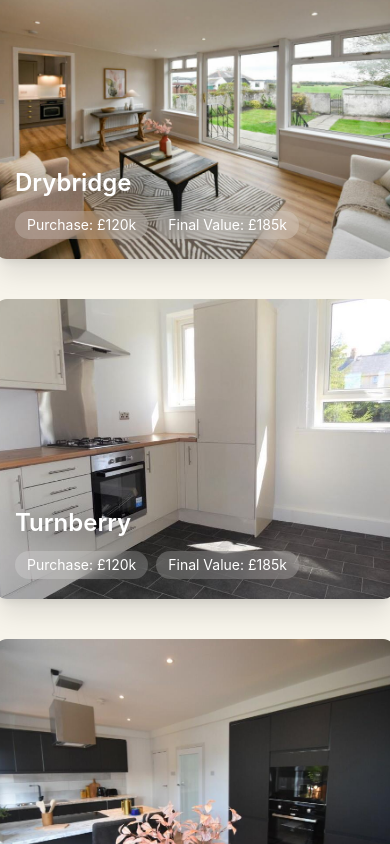
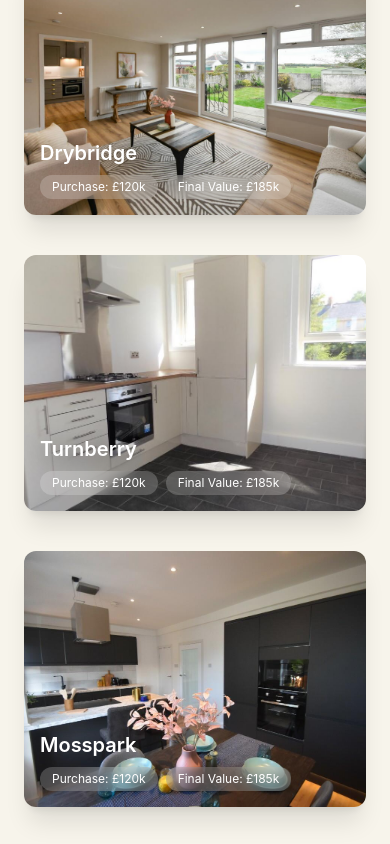
Before and after one commit to vladmytko/homesforsapience, a React (Vite) app: page /case-studies in a window 390 px wide. Shown: the part 840-1684 px from the top of the page. Built offline with nearby package versions, Linux system fonts and the light colour scheme.

Commit message:
case stydies page is adjusted to mobile/tablet view

```diff
--- a/src/pages/CaseStudies.jsx
+++ b/src/pages/CaseStudies.jsx
@@ -3,7 +3,7 @@ import { Link } from "react-router-dom";
 import Navbar from "../components/ReusableComponents/Navbar";
 import { assets_manager } from "../assets/assets_manager";
 import Header from "../components/ReusableComponents/Header";
-import Footer from "../components/ReusableComponents/Footer"
+import Footer from "../components/ReusableComponents/Footer";
 
 const caseStudiesList = [
   {
@@ -91,26 +91,26 @@ const CaseStudies = () => {
         showAboutButton={true}
       />
       <div className="max-w-7xl mx-auto px-6  py-10 container">
-        <div className="grid grid-cols-1 sm:grid-cols-2 lg:grid-cols-3 gap-x-20 gap-y-10">
+        <div className="grid grid-cols-1 md:grid-cols-2 xl:grid-cols-3 xl:gap-x-20 gap-x-6 gap-y-10">
           {caseStudiesList.map((item) => (
             <Link
               key={item.id}
               to={`/case-studies/${item.slug}`}
-              className="group bg-transparent flex flex-col w-100 h-75 justify-self-center transform-gpu transition duration-500 ease-out hover:scale-[1.02]"
+              className="group bg-transparent flex flex-col w-full justify-self-center transform-gpu transition duration-500 ease-out hover:scale-[1.02]"
             >
-              <div className="relative w-full h-100 rounded-xl overflow-hidden shadow-xl transition duration-500 ease-out group-hover:shadow-2xl">
+              <div className="relative w-full h-64 sm:min-h-90 rounded-xl overflow-hidden shadow-xl transition duration-500 ease-out group-hover:shadow-2xl">
                 <img
                   src={item.image}
                   alt={item.title}
                   className="w-full h-full object-cover transition duration-700 ease-out group-hover:scale-110"
                 />
 
-
-
                 {/* content */}
-                <div className="absolute  bottom-0 p-5 text-white flex flex-col gap-3 transition duration-500 ease-out group-hover:-translate-y-2">
-                  <h3 className="text-2xl font-semibold drop-shadow-[0_4px_12px_rgba(0,0,0,0.6)]">{item.title}</h3>
-                  <div className="flex gap-2 text-sm">
+                <div className="absolute bottom-0 p-4 sm:p-5 text-white flex flex-col gap-2 sm:gap-3 transition duration-500 ease-out group-hover:-translate-y-2">
+                  <h3 className="text-xl sm:text-2xl font-semibold drop-shadow-[0_4px_12px_rgba(0,0,0,0.6)]">
+                    {item.title}
+                  </h3>
+                  <div className="flex flex-wrap gap-2 text-xs sm:text-sm">
                     <span className="bg-white/20 px-3 py-1 rounded-full backdrop-blur-sm transition duration-500 ease-out group-hover:bg-white/30">
                       Purchase: {item.purchase}
                     </span>
```
